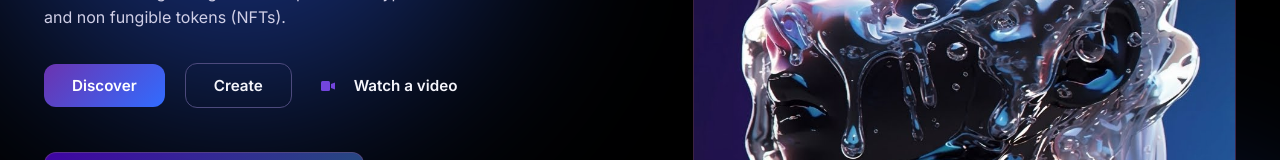
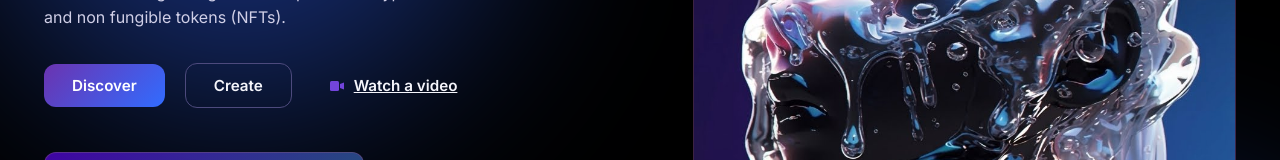
Before and after one commit to LIKESTEM/UI-Challenge-One, a React (Vite) app: page / in a window 1280 px wide. Shown: the part 399-559 px from the top of the page. Built offline with nearby package versions, Linux system fonts and the light colour scheme.

Commit message:
edited the hero section by adding a text decoration and moving the watch a video icon to the end

```diff
--- a/src/components/Hero/Hero.module.css
+++ b/src/components/Hero/Hero.module.css
@@ -71,7 +71,7 @@
 .videoIcon {
   display: inline-flex;
   align-items: center;
-  justify-content: center;
+  justify-content: end;
   width: 32px;
   height: 32px;
 
@@ -84,6 +84,10 @@
 
   /* Gives it that high-tech Web3 ambient glow */
   /* box-shadow: 0 4px 12px rgba(155, 59, 255, 0.35); */
+}
+
+.textDecoration {
+  text-decoration: underline;
 }
 
 
--- a/src/components/Hero/Hero.tsx
+++ b/src/components/Hero/Hero.tsx
@@ -25,7 +25,7 @@ function Hero() {
               </svg>
             </span>
 
-            Watch a video
+            <label className={styles.textDecoration}>Watch a video</label>
           </button>
         </div>
 
```
